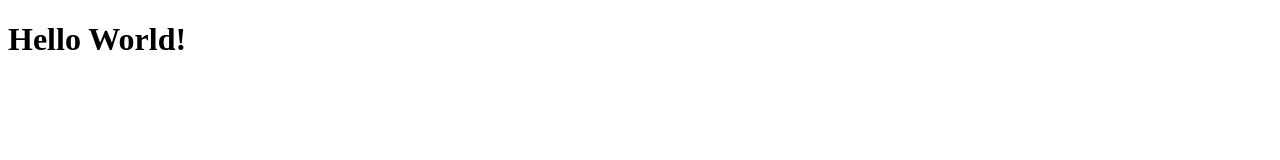
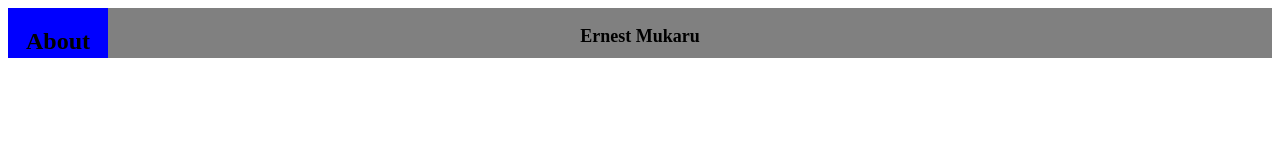
Before and after one commit to mukaruernest/portfolio, a plain HTML site: page index.html in a window 1280 px wide. Drawn offline with Linux system fonts and the light colour scheme.

Commit message:
adding css and js files

```diff
--- a/index.html
+++ b/index.html
@@ -2,8 +2,17 @@
 <html lang="en">
   <head>
     <title>My Personal Website</title>
+    <script src="./main.js"></script>
+    <link rel="stylesheet" href="./style.css">
   </head>
   <body>
-    <h1>Hello World!</h1>
+    <section id="box">
+      <div id="top-left">
+        <h1>About</h1>
+      </div>
+      <div id="tittle">
+        <p>Ernest Mukaru</p>
+      </div>
+    </section>
   </body>
 </html>
--- /dev/null
+++ b/style.css
@@ -0,0 +1,19 @@
+#top-left{
+    position: absolute;
+    width: 100px;
+    top: 5;
+    height: 50px;
+    text-align: center;
+    background-color: blue;
+}
+
+#tittle {
+    display: flex;
+    justify-content: center;
+    top: 5;
+    height: 50px;
+    background-color: grey;
+    border: 2px;
+    font-weight: bold;
+    font-size: large;
+}
```
Also changed, not shown: main.js (added).
